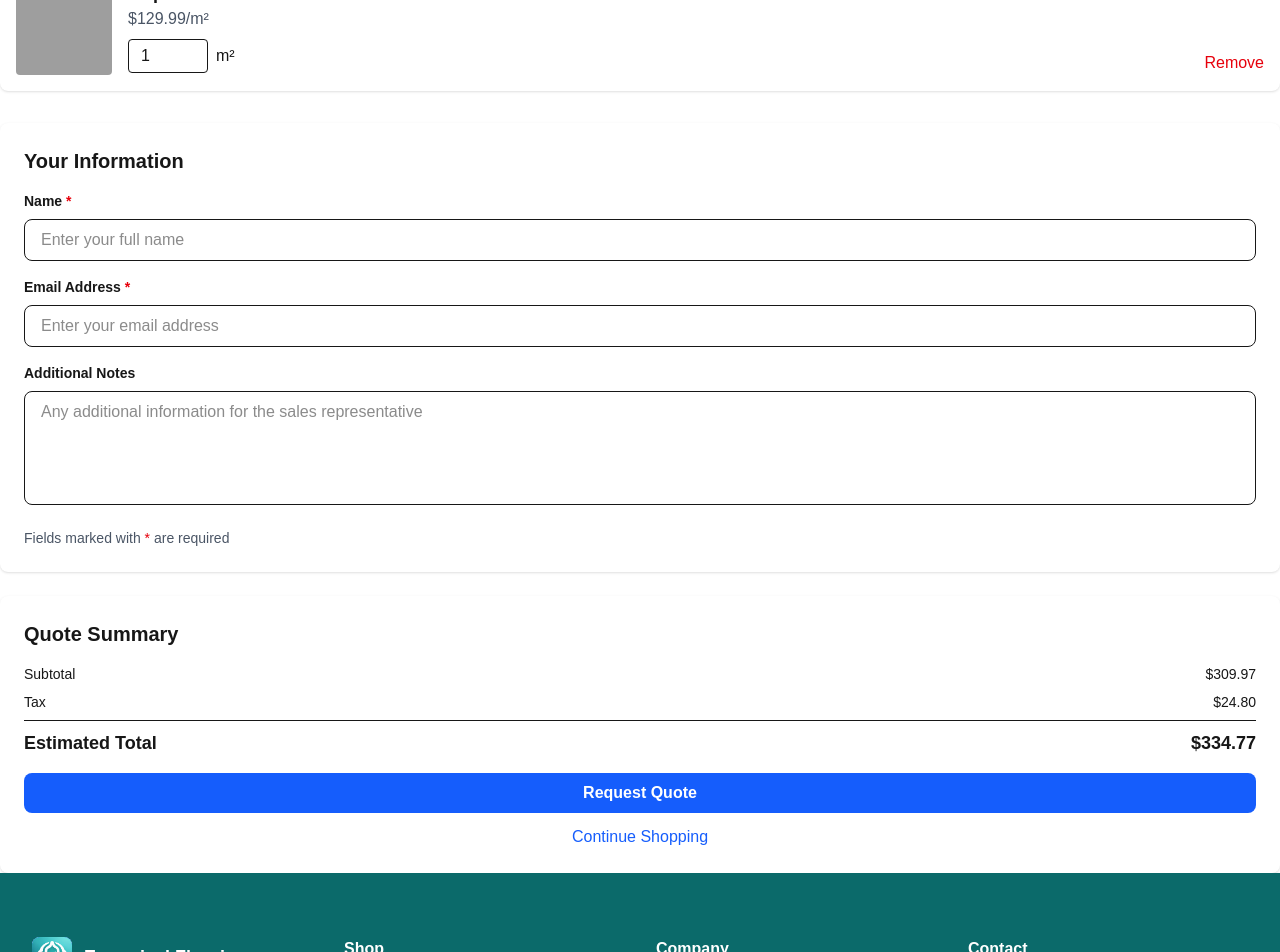
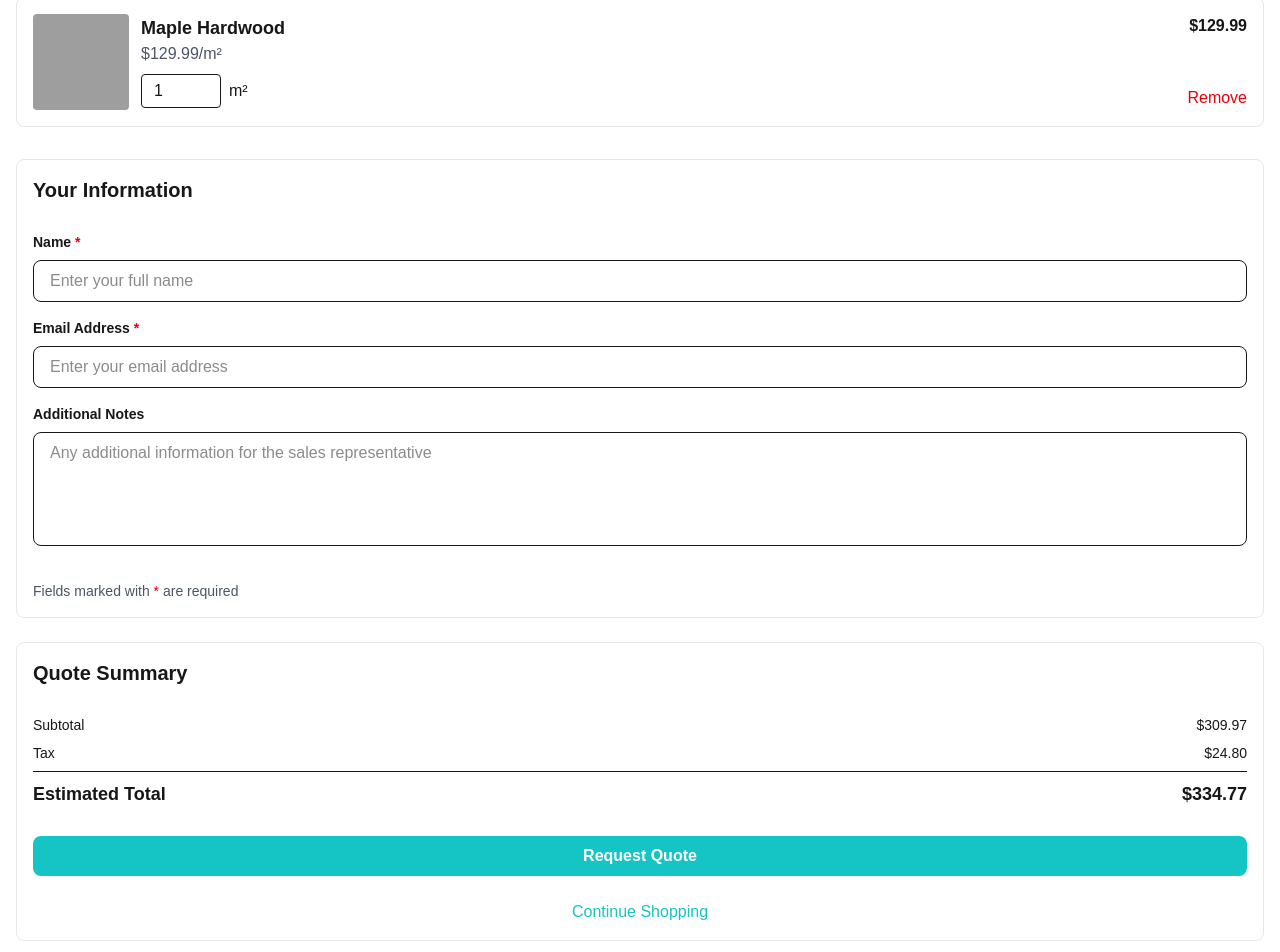
Before and after one commit to JamePHD/Flooring, a Next.js app: page /cart in a window 1280 px wide. Shown: the part 420-1372 px from the top of the page. Built offline with nearby package versions, Linux system fonts and the light colour scheme; grey boxes are pictures that could not be loaded.

Commit message:
Neatening up

```diff
--- a/app/cart/page.tsx
+++ b/app/cart/page.tsx
@@ -103,13 +103,23 @@ export default function CartPage() {
                 <p style={{ fontSize: '16px', opacity: 0.9, margin: 0 }}>Fill out the form below to request a personalized quote from our team.</p>
             </section>
 
+            <div style={{ maxWidth: '1280px', margin: '0 auto', padding: '32px 16px' }} className="flex flex-col gap-8">
+
                 {items.length === 0 ? (
                     <p className="text-gray-600">Your cart is empty. <Link href="/" className="text-blue-600">Continue shopping</Link></p>
                 ) : (
                     <div className="space-y-8">
                         <div className="space-y-4">
                             {items.map(item => (
-                            <div key={item.id} className="bg-white p-4 rounded-lg shadow flex gap-4">
+                                <div key={item.id}
+                                    style={{
+                                        border: '1px solid #e5e7eb',
+                                        borderRadius: '8px',
+                                        overflow: 'hidden',
+                                        padding: '16px',
+                                        display: 'flex',
+                                        gap: '12px'
+                                    }}>
                                     <img src={item.image} alt={item.name} className="w-24 h-24 object-cover rounded" />
                                     <div className="flex-1">
                                         <h3 className="font-semibold text-lg">{item.name}</h3>
@@ -128,7 +138,15 @@ export default function CartPage() {
                         </div>
 
                         <div className="space-y-6">
-                        <div className="bg-white p-6 rounded-lg shadow">
+                            <div style={{
+                                    border: '1px solid #e5e7eb',
+                                    borderRadius: '8px',
+                                    overflow: 'hidden',
+                                    padding: '16px',
+                                    display: 'flex',
+                                    flexDirection: 'column',
+                                    gap: '12px'
+                                }}>
                                 <h2 className="text-xl font-bold mb-4">Your Information</h2>
                                 <div className="space-y-4">
                                     <div>
@@ -150,7 +168,15 @@ export default function CartPage() {
                                 <p className="text-gray-600 text-sm mt-4">Fields marked with <span className="text-red-600">*</span> are required</p>
                             </div>
 
-                        <div className="bg-white p-6 rounded-lg shadow h-fit">
+                            <div style={{
+                                    border: '1px solid #e5e7eb',
+                                    borderRadius: '8px',
+                                    overflow: 'hidden',
+                                    padding: '16px',
+                                    display: 'flex',
+                                    flexDirection: 'column',
+                                    gap: '12px'
+                                }}>
                                 <h2 className="text-xl font-bold mb-4">Quote Summary</h2>
                             <div className="space-y-2 text-sm mb-4">
                                 <div className="flex justify-between">
@@ -166,7 +192,7 @@ export default function CartPage() {
                                     <span>${finalTotal.toFixed(2)}</span>
                                 </div>
                             </div>
-                            <button onClick={handleSubmitQuote} disabled={isSubmitting} className="w-full bg-blue-600 text-white py-2 rounded-lg font-semibold hover:bg-blue-700 disabled:opacity-50 disabled:cursor-not-allowed">
+                                <button onClick={handleSubmitQuote} disabled={isSubmitting} className="w-full text-white py-2 rounded-lg font-semibold hover:bg-blue-700 disabled:opacity-50 disabled:cursor-not-allowed" style={{background: '#15c4c4'}}>
                                     {isSubmitting ? 'Sending...' : 'Request Quote'}
                                 </button>
                                 {submitMessage && (
@@ -174,11 +200,12 @@ export default function CartPage() {
                                         {submitMessage.text}
                                     </div>
                                 )}
-                            <Link href="/" className="block w-full mt-3 text-center text-blue-600 hover:underline">Continue Shopping</Link>
+                                <Link href="/" className="block w-full mt-3 text-center hover:underline" style={{color: '#15c4c4'}}>Continue Shopping</Link>
                             </div>
                         </div>
                     </div>
                 )}
+            </div>
         </main>
     );
 }
```
Lines whose indentation alone changed are shown as unchanged.
